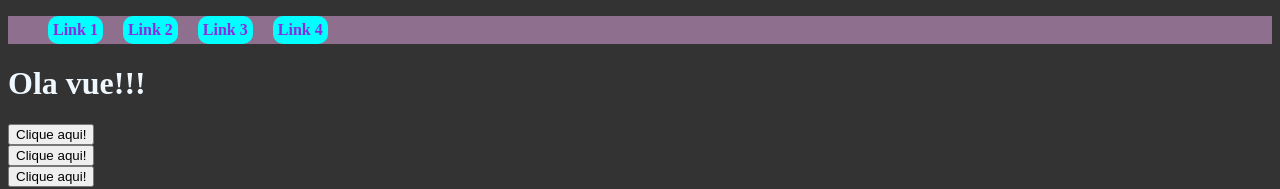
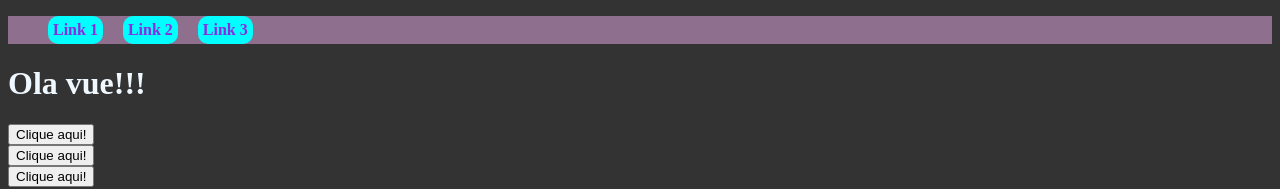
Before and after one commit to MAN0LIT0/Curso_vue, a Vue app in the folder Vue_curso/: page / in a window 1280 px wide. Shown: the top 189 px of the page. Built offline with nearby package versions, Linux system fonts and the light colour scheme.

Commit message:
utilizando props

```diff
--- a/Vue_curso/src/App.vue
+++ b/Vue_curso/src/App.vue
@@ -1,6 +1,6 @@
 <template>
 <div>
-  <Header />
+  <Header :esta_logado="false" />
   <componente1/>
   <p>o dado de app é: {{ teste }}</p>
   <LifeCycle/>
--- a/Vue_curso/src/components/Pessoa.vue
+++ b/Vue_curso/src/components/Pessoa.vue
@@ -1,7 +1,7 @@
 <template>
     <div>
         <h2>Está é a descrição de uma pessoa: {{ nome }}</h2>
-        <info />
+        <info :email="email" :esta_trabalhando=true />
     </div>
 </template>
 
@@ -14,7 +14,8 @@
     },
     data() {
         return {
-            nome: 'Marco'
+            nome: 'Marco',
+            email: 'marcodelicinha@gmail.com'
         }
     },
 }
--- a/Vue_curso/src/components/header.vue
+++ b/Vue_curso/src/components/header.vue
@@ -4,13 +4,14 @@
             <li><a href="#">Link 1</a></li>
             <li><a href="#">Link 2</a></li>
             <li><a href="#">Link 3</a></li>
-            <li><a href="#">Link 4</a></li>
+            <li v-if="esta_logado"><a href="#">Link 4</a></li>
         </ul>
     </div>
 </template>
 <script>
 export default {
-    name: 'header'
+    name: 'header',
+    props: ["esta_logado"]
 }
 </script>
 <style scoped>
--- a/Vue_curso/src/components/info.vue
+++ b/Vue_curso/src/components/info.vue
@@ -31,11 +31,13 @@
     components: {
         Picture
     },
+    props: {
+        email: String,
+        esta_trabalhando: Boolean
+    },
     data() {
         return {
-            esta_trabalhando: true,
             mostrar_email: false,
-            email: 'marcopirocadepano@gmail.com',
             meu_link: 'https://google.com',
             mostrar_botao: 'Mostrar E-mail',
             backend_technologies: ['JavaScript','PHP','Python'],
```
